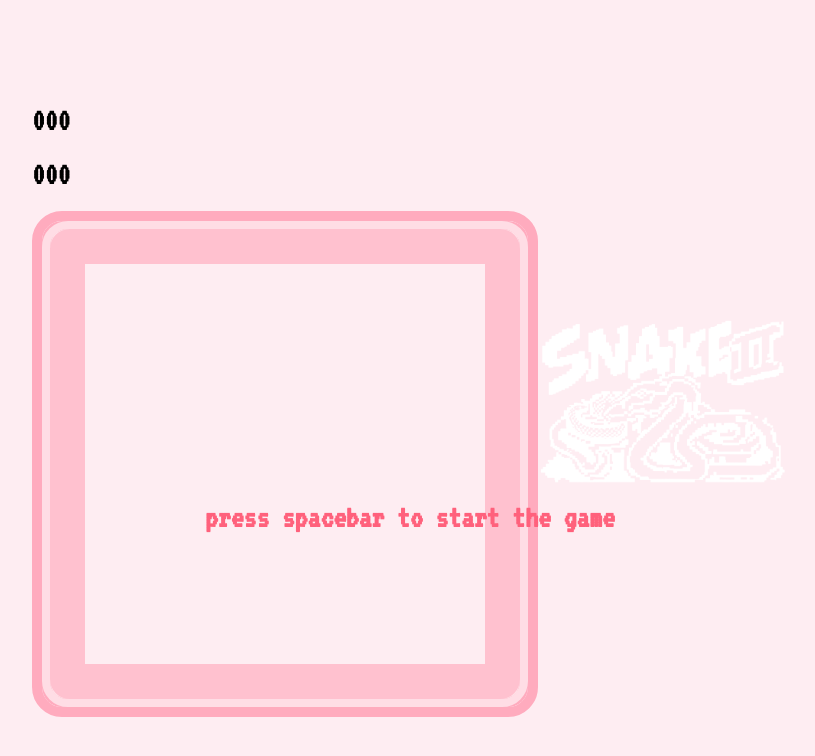
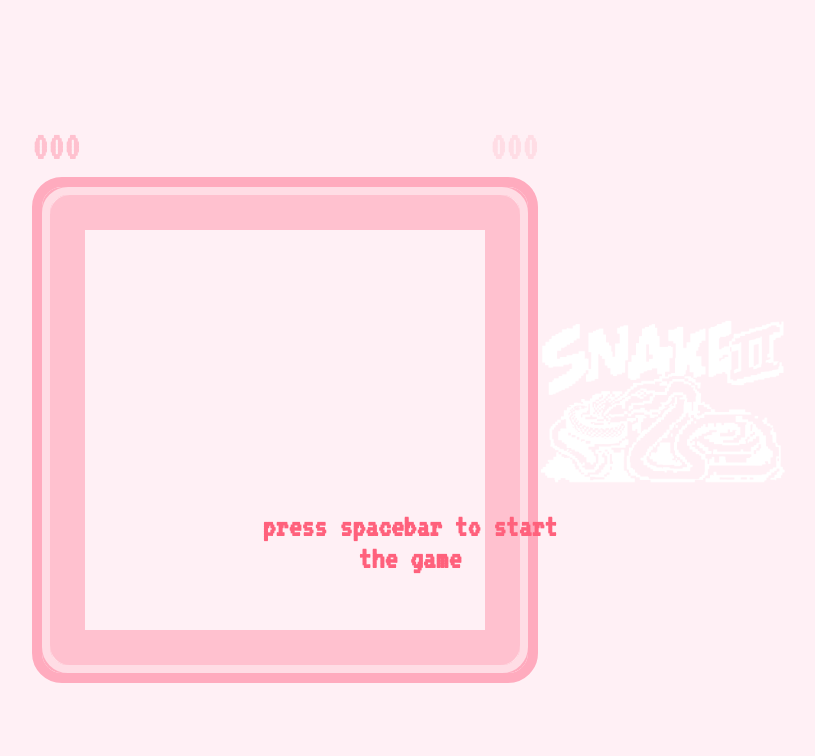
Before and after one commit to adrimsaav/snake-game, a plain HTML site: page index.html in a window 1280 px wide. Shown: the whole page, without its empty margins (230-1045 px from the left). Drawn offline with Linux system fonts and the light colour scheme.

Commit message:
add css for scores

```diff
--- a/style.css
+++ b/style.css
@@ -8,7 +8,7 @@ body {
 }
 
 body, .snake {
-    background-color: #feedf2;
+    background-color: #fff0f5;
 }
 
 #game-board {
@@ -41,4 +41,27 @@ body, .snake {
     position: absolute;
     top: 60%;
     color: #ff617c;
+    width: 300px;
+    text-align: center;
+    padding: 30px;
+    margin: 0;
 }
+
+.scores {
+    display: flex;
+    justify-content: space-between;
+}
+
+#score {
+    color: #ffc1cf;
+}
+
+#score, #highScore {
+    font-size: 40px;
+    font-weight: bolder;
+    margin: 10px 0;
+}
+
+#highScore {
+    color: #ffdde5;
+}
```
